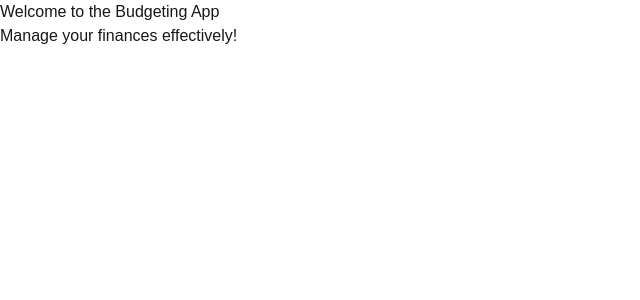
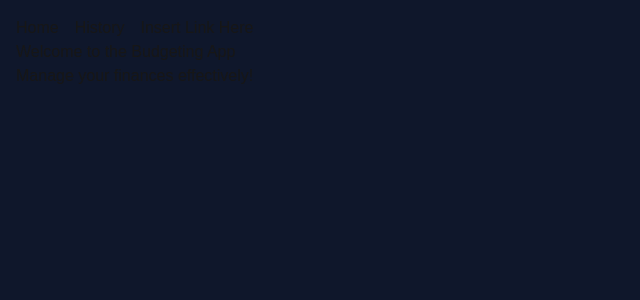
Before and after one commit to Ryan-J-Gilbert/cs391-final-project, a Next.js app: page / in a window 1280 px wide. Shown: the top 300 px of the page, without its empty margins (0-640 px from the left). Built offline with nearby package versions, Linux system fonts and the light colour scheme.

Commit message:
Began styling and added NavBar

```diff
--- a/app/components/NavBar.tsx
+++ b/app/components/NavBar.tsx
@@ -0,0 +1,22 @@
+/*
+ * NavBar Component
+ * Author: Seth Culberson
+ * Email: sethculb@bu.edu
+ *
+ * Navigation bar for the budgeting app.
+ */
+
+import Link from "next/link";
+
+export default function NavBar() {
+    return (
+        <nav className="">
+            <ul className="flex gap-4">
+                <li className="inline"><Link href="/">Home</Link></li>
+                <li className="inline"><Link href="/history">History</Link></li>
+                <li className="inline">Insert Link Here</li>
+            </ul>
+
+        </nav>
+    )
+}
--- a/app/history/page.tsx
+++ b/app/history/page.tsx
@@ -5,10 +5,12 @@
  *
  * Page to display user's budgeting history.
  */
+
 "use client";
 import { useState, useEffect } from "react";
 import { MonthEntry } from "@/types/MonthEntry";
 import { getDatabase } from "../db";
+import NavBar from "../components/NavBar";
 
 export default function History() {
     const [entries, setEntries] = useState([] as MonthEntry[]);
@@ -26,14 +28,17 @@ export default function History() {
     }, []);
 
     return (
-        <div className="">
+        <div className="bg-slate-900 min-h-screen p-4">
+            <NavBar />
             <h2 className="">History</h2>
             {entries.map((m : MonthEntry) => (
-                <div key={m.id} className="">
+                <div key={m.id} className="flex flex-col border-2 border-white rounded-md p-4 m-4">
                     <p className="">Date: {m.month+"/"+m.year}</p>
-                    <p className="">Wants: ${m.wants}</p>
-                    <p className="">Needs: ${m.needs}</p>
-                    <p className="">Savings: ${m.savings}</p>
+                    <div className="flex gap-4">
+                        <p className="inline">Wants: ${m.wants}</p>
+                        <p className="inline">Needs: ${m.needs}</p>
+                        <p className="inline">Savings: ${m.savings}</p>
+                    </div>
                     <p className="">Total Budget: ${m.total}</p>
                 </div>
             ))}
--- a/app/page.tsx
+++ b/app/page.tsx
@@ -1,7 +1,9 @@
+import NavBar from "./components/NavBar"
 
 export default function Home() {
   return (
-    <div>
+    <div className="bg-slate-900 min-h-screen p-4">
+      <NavBar />
       <h1>Welcome to the Budgeting App</h1>
       <p>Manage your finances effectively!</p>
     </div>
```
